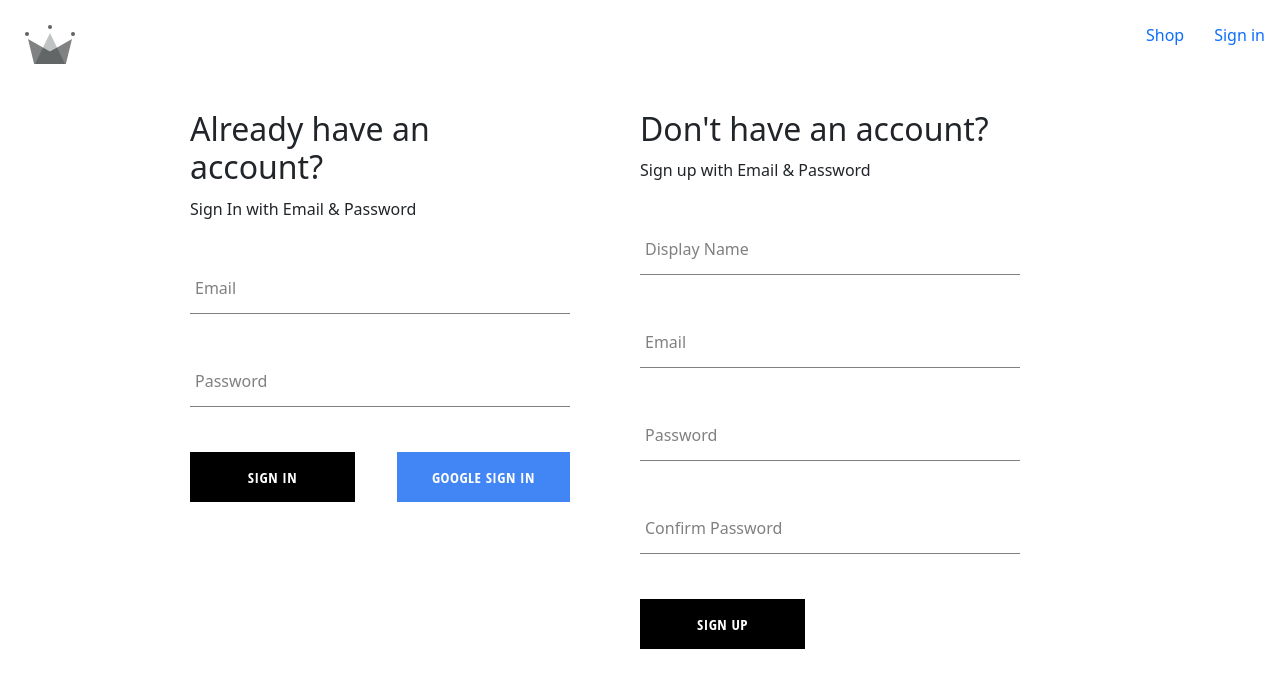
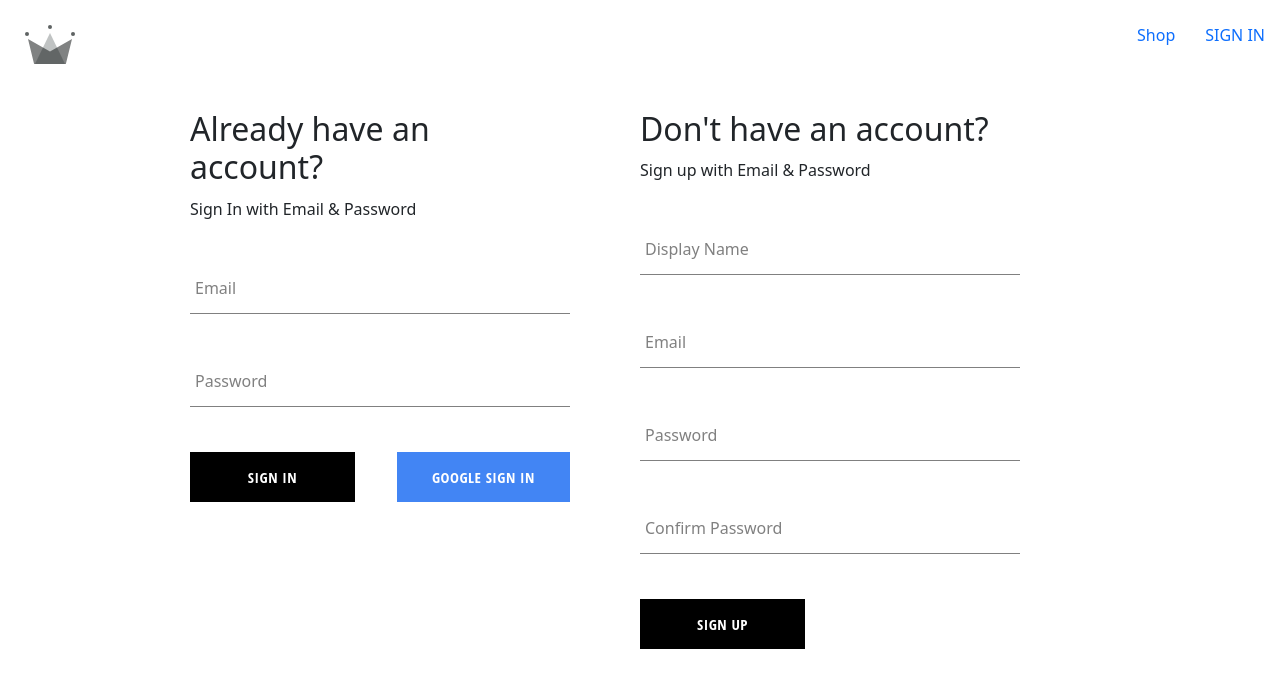
Before and after one commit to Abhiram88/crwn-clothing, a React (Create React App) app: page /auth in a window 1280 px wide. Shown: the top 688 px of the page. Built offline with nearby package versions, Linux system fonts and the light colour scheme; no server answers.

Commit message:
Observer pattern complete.Authentication completed.SIgnIn & SignOut completed

```diff
--- a/src/components/sign-in-form/sign-in-form.component.jsx
+++ b/src/components/sign-in-form/sign-in-form.component.jsx
@@ -1,7 +1,9 @@
-import { useState } from "react";
+import { useState, useContext, useEffect } from "react";
 import FormInput from "../form-input/form-input.component";
 import Button from "../button/button.component";
 import "./sign-in-form.styles.scss";
+
+import { UserContext } from "../../contexts/user.context";
 
 import {
   signInWithGooglePopup,
@@ -18,6 +20,7 @@
   const [formField, setFormField] = useState(defaultFormFields);
   const { email, password } = formField;
 
+  const { setCurrentUser } = useContext(UserContext);
   //console.log(formField);
 
   const resetFormFields = () => {
@@ -25,8 +28,7 @@
   };
 
   const SignInWithGoogle = async () => {
-    const { user } = await signInWithGooglePopup();
-    await createUserDocumentFromAuth(user);
+    const user = await signInWithGooglePopup();
   };
 
   const handleSubmit = async (event) => {
@@ -34,11 +36,12 @@
     console.log("submit");
 
     try {
-      const response = await signInAuthUserWithEmailAndPassword(
+      const { user } = await signInAuthUserWithEmailAndPassword(
         email,
         password
       );
-      console.log(response);
+      console.log(user);
+
       resetFormFields();
     } catch (error) {
       switch (error.code) {
@@ -89,7 +92,7 @@
           value={password}
         />
         <div className="buttons-container">
-          <Button type="button">Sign In</Button>
+          <Button type="submit">Sign In</Button>
           <Button type="button" buttonType="google" onClick={SignInWithGoogle}>
             Google Sign In
           </Button>
--- /dev/null
+++ b/src/contexts/user.context.jsx
@@ -0,0 +1,33 @@
+import { signOut } from "firebase/auth";
+import { createContext, useState, useEffect } from "react";
+import {
+  onAuthStateChangedListener,
+  signOutUser,
+  createUserDocumentFromAuth,
+} from "../utils/firebase/firebase.utils";
+
+//actual value we want to access
+export const UserContext = createContext({
+  currentUser: null,
+  setCurrentUser: () => null,
+});
+
+//provider - actual component
+// Provider is the component that wraps around other components that require access the value eg:UserContext.Provider
+export const UserProvider = ({ children }) => {
+  const [currentUser, setCurrentUser] = useState(null);
+  const value = { currentUser, setCurrentUser };
+
+  useEffect(() => {
+    const unsubscribe = onAuthStateChangedListener((user) => {
+      if (user) {
+        createUserDocumentFromAuth(user);
+      }
+      console.log(user);
+      setCurrentUser(user);
+    });
+    return unsubscribe;
+  }, []);
+
+  return <UserContext.Provider value={value}>{children}</UserContext.Provider>;
+};
--- a/src/index.js
+++ b/src/index.js
@@ -2,17 +2,22 @@
 import ReactDOM from 'react-dom';
 import { BrowserRouter } from 'react-router-dom';
 import './index.scss';
+
 import App from './App';
+import Wall from './_TEST/wall';
+import { UserProvider } from './contexts/user.context';
+
 import reportWebVitals from './reportWebVitals';
 import Main from '../src/_TEST/main'
 import 'bootstrap/dist/css/bootstrap.min.css';
-import Wall from './_TEST/wall';
 
 
 ReactDOM.render(
   <React.StrictMode>
     <BrowserRouter>
-      <App />
+      <UserProvider>
+        <App />
+      </UserProvider>
     </BrowserRouter>
   </React.StrictMode>,
   document.getElementById('root')
@@ -22,3 +27,6 @@
 // to log results (for example: reportWebVitals(console.log))
 // or send to an analytics endpoint. Learn more: https://bit.ly/CRA-vitals
 reportWebVitals();
+
+
+// anything nested in the UserProvider will have access to the context value inside the provider
--- a/src/routes/navigation/navigation.component.jsx
+++ b/src/routes/navigation/navigation.component.jsx
@@ -1,9 +1,21 @@
 import { Link, Outlet } from "react-router-dom";
-import { Fragment } from "react";
+
+import { UserContext } from "../../contexts/user.context";
+import { Fragment, useContext } from "react";
+
 import { ReactComponent as CrwnLogo } from "../../assests/crown.svg";
 import "./navigation.styles.scss";
 
+import { signOutUser } from "../../utils/firebase/firebase.utils";
+
 const Navigation = () => {
+  const { currentUser } = useContext(UserContext);
+
+  // const signOutHandler = async () => {
+  //   await signOutUser();
+  //   setCurrentUser(null);
+  // };
+
   return (
     <Fragment>
       <div className="navigation">
@@ -15,9 +27,15 @@
           <Link className="nav-link" to="/shop">
             Shop
           </Link>
-          <Link className="nav-link" to="/auth">
-            Sign in
-          </Link>
+          {currentUser ? (
+            <span className="nav-link" onClick={signOutUser}>
+              SIGN OUT
+            </span>
+          ) : (
+            <Link className="nav-link" to="/auth">
+              SIGN IN
+            </Link>
+          )}
         </div>
       </div>
       <Outlet />
--- a/src/utils/firebase/firebase.utils.js
+++ b/src/utils/firebase/firebase.utils.js
@@ -6,7 +6,9 @@
         signInWithPopup,
         GoogleAuthProvider,
         createUserWithEmailAndPassword,
-        signInWithEmailAndPassword } from 'firebase/auth'
+        signInWithEmailAndPassword,
+        signOut,
+        onAuthStateChanged } from 'firebase/auth'
 import { getFirestore,
          doc,
          getDoc,
@@ -77,5 +79,12 @@
 
 export const signInAuthUserWithEmailAndPassword = async(email, password) => {
     if(!email || !password) return;
+
     return await signInWithEmailAndPassword(auth, email, password);
 }
+
+export const signOutUser = async () => await signOut(auth);
+
+export const onAuthStateChangedListener = (callback) => {
+    onAuthStateChanged(auth, callback)
+}
```
Also changed, not shown: src/components/sign-up/sign-up-form.component.jsx (+5 -2 lines).
